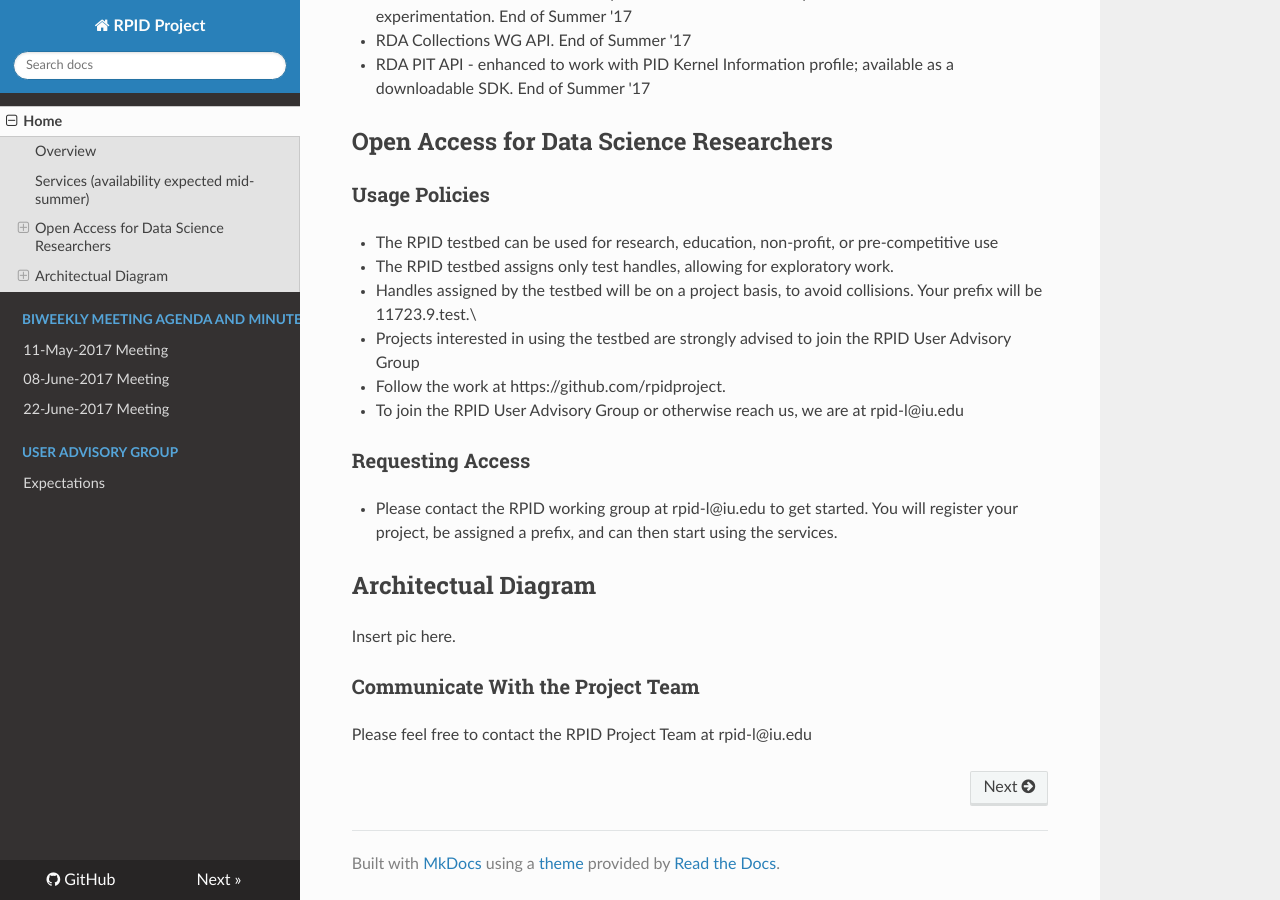
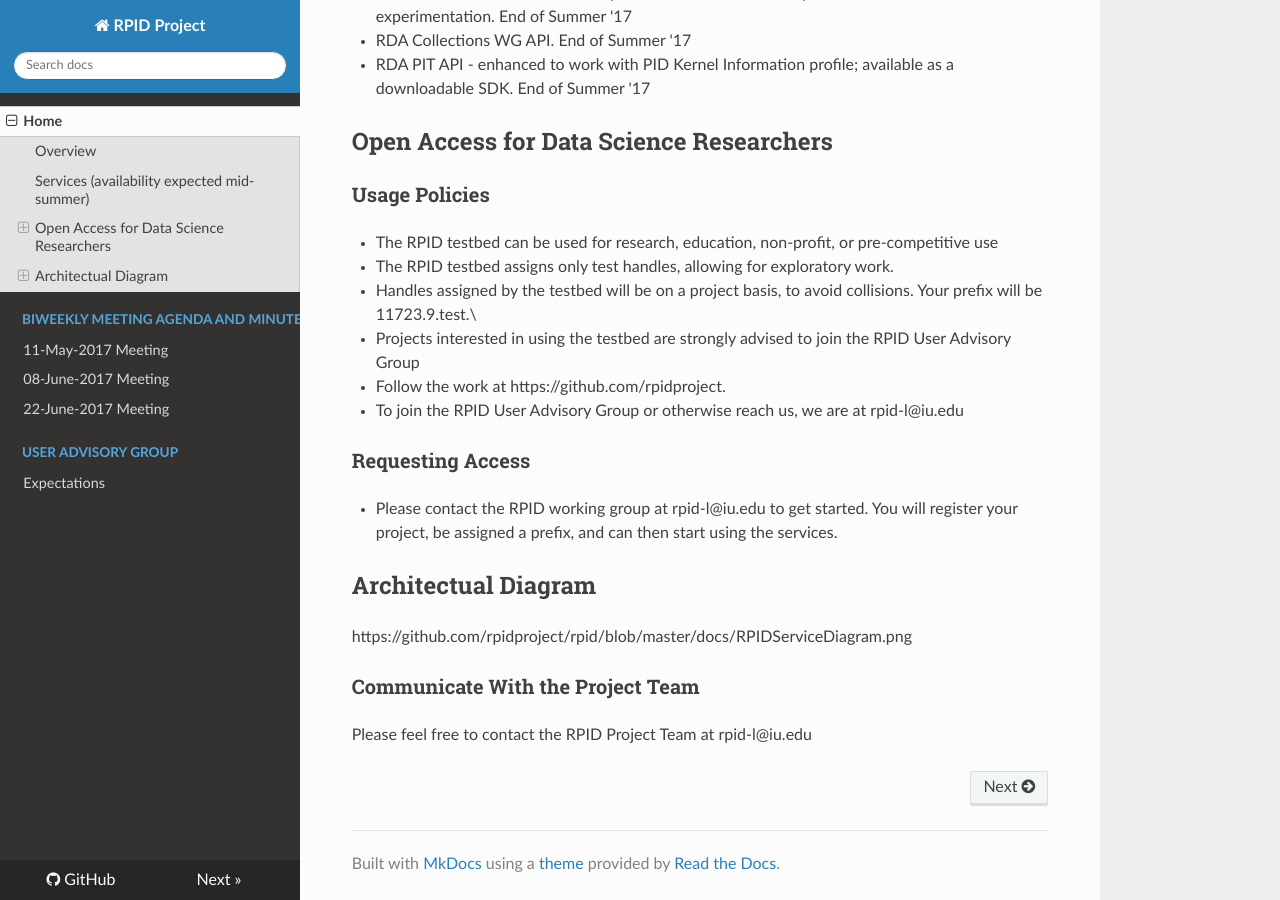
Before and after one commit to rpidproject/rpid, an MkDocs documentation site: the page built from docs/index.md, in a window 1280 px wide and 900 px high, scrolled down 747 px. Built offline with MkDocs 1.6.1, drawn with Linux system fonts in a browser that asks for light colours; nearby versions of some CDN libraries; old or Windows-style settings are respelled for this version of MkDocs.

Commit message:
Update index.md

```diff
--- a/docs/index.md
+++ b/docs/index.md
@@ -28,7 +28,7 @@
 
 ## Architectual Diagram
 
-Insert pic here.
+https://github.com/rpidproject/rpid/blob/master/docs/RPIDServiceDiagram.png
 
 ### Communicate With the Project Team
 
```
